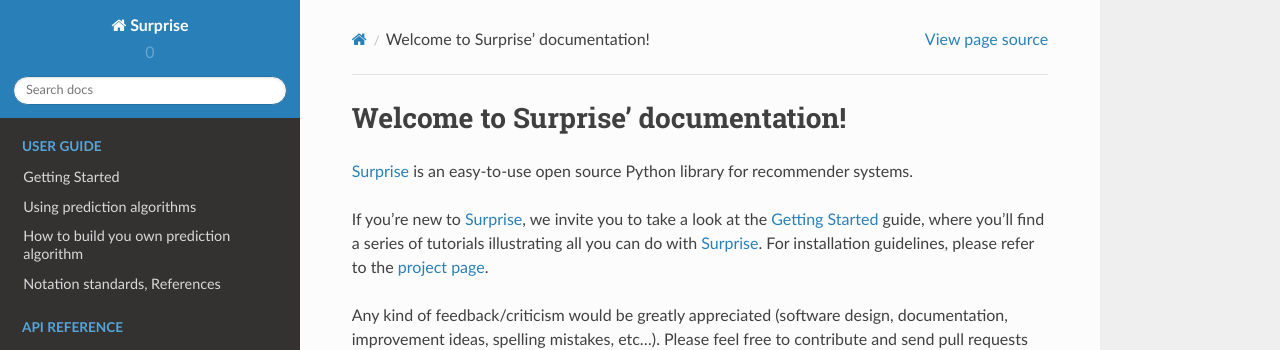
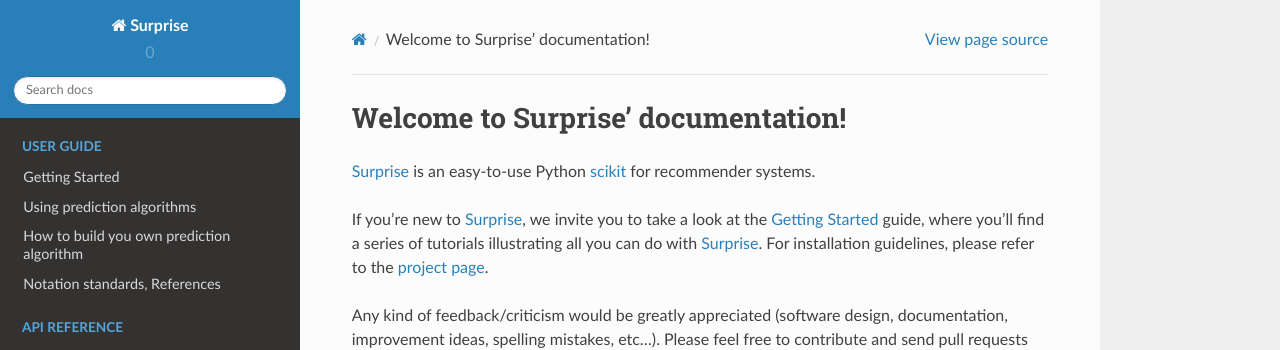
Before and after one commit to NicolasHug/Surprise, a Sphinx documentation site: the page built from doc/source/index.rst, in a window 1280 px wide. Shown: the top 350 px of the page. Built offline with Sphinx 7.4.7 and the Read the Docs theme 2.0.0, drawn with Linux system fonts in a browser that asks for light colours.

Commit message:
Version 1.0.1
Made it a scikit

```diff
--- a/doc/source/index.rst
+++ b/doc/source/index.rst
@@ -8,14 +8,14 @@
 Welcome to Surprise' documentation!
 ===================================
 
-`Surprise <http://surpriselib.com>`_  is an easy-to-use open source Python
-library for recommender systems.
+`Surprise <http://surpriselib.com>`_  is an easy-to-use Python `scikit
+<https://www.scipy.org/scikits.html>`_ for recommender systems.
 
-If you're new to `Surprise <http://surpriselib.com>`_, we
-invite you to take a look at the :ref:`getting_started` guide, where you'll
-find a series of tutorials illustrating all you can do with  `Surprise
-<http://surpriselib.com>`_. For installation guidelines, please
-refer to the `project page <http://surpriselib.com>`_.
+If you're new to `Surprise <http://surpriselib.com>`_, we invite you to take a
+look at the :ref:`getting_started` guide, where you'll find a series of
+tutorials illustrating all you can do with  `Surprise
+<http://surpriselib.com>`_. For installation guidelines, please refer to the
+`project page <http://surpriselib.com>`_.
 
 Any kind of feedback/criticism would be greatly appreciated (software design,
 documentation, improvement ideas, spelling mistakes, etc...). Please feel free
--- a/surprise/__init__.py
+++ b/surprise/__init__.py
@@ -24,4 +24,4 @@
            'CoClustering', 'PredictionImpossible', 'Dataset', 'Reader',
            'evaluate', 'dump']
 
-__version__ = get_distribution('surprise').version
+__version__ = get_distribution('scikit-surprise').version
```
Also changed, not shown: CHANGELOG.md (+6 -0 lines), README.md (+4 -3 lines), setup.py (+5 -6 lines), 1 other file.
